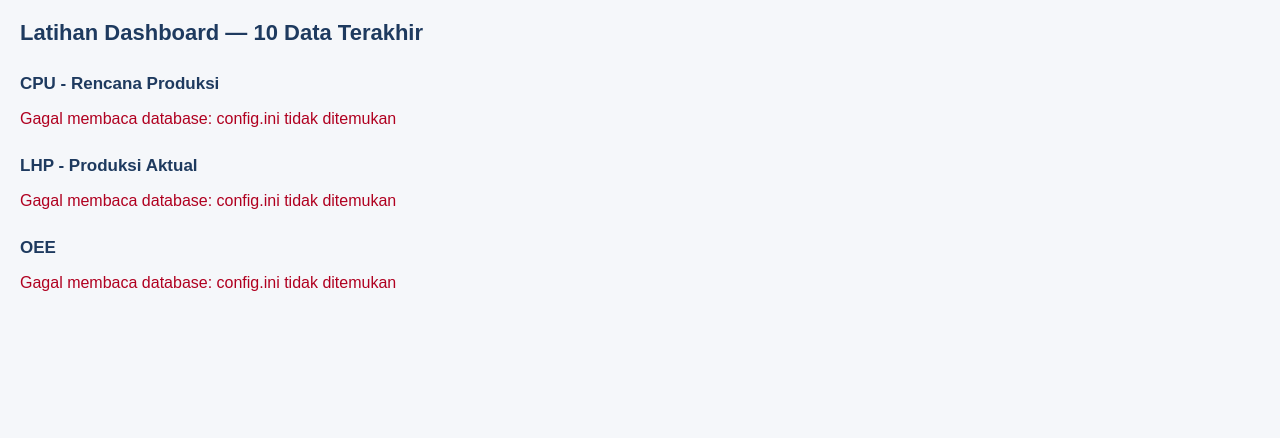
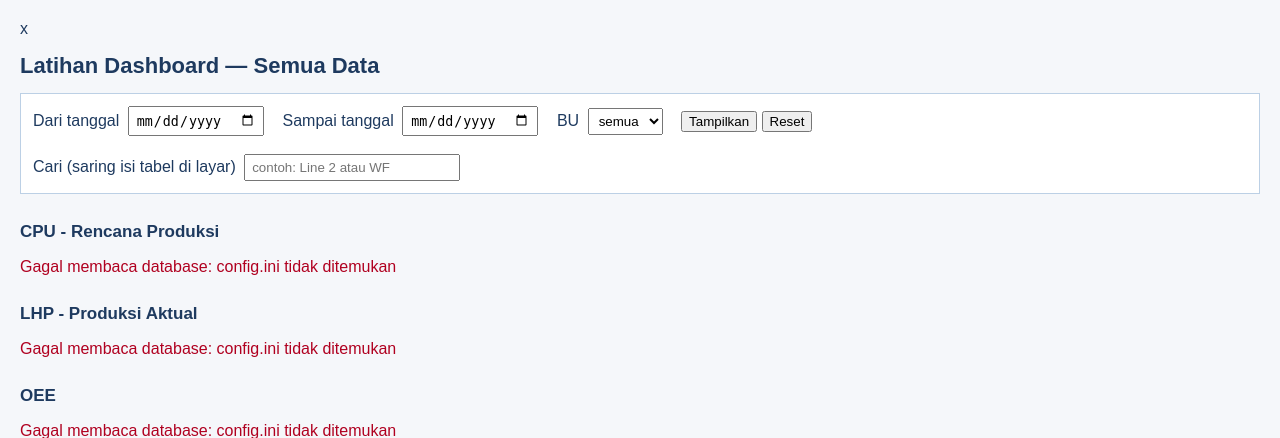
Before and after one commit to NatanKT/testingtarikdata, a Flask app: page / in a window 1280 px wide. Shown: the top 438 px of the page. Run offline with Flask 3, Linux system fonts and the light colour scheme; some libraries are stand-ins or nearby versions.

Commit message:
update dashboard dan koneksi database

```diff
--- a/app.py
+++ b/app.py
@@ -1,28 +1,109 @@
-from flask import Flask, render_template
+# program utama dashboard
+from flask import Flask, render_template, request
 from connection import baca_mysqlUPA
 
 application = Flask(__name__)
 
-judul = ('CPU - Rencana Produksi', 'LHP - Produksi Aktual', 'OEE')
-tabel = ('query_cpu_upa_2026', 'query_lhp_upa_2026', 'query_oee_upa_2026')
-kolom = (
-    ('tanggal', 'bu', 'kode_pabrik', 'line', 'lhp_est', 'lhp_real'),
-    ('tanggal', 'bu', 'kode_pabrik', 'line', 'real_ctn'),
-    ('tanggal', 'bu', 'at', 'mpt', 'ao', 'so', 'go', 'target_c_bu'),
-)
+# daftar tabel yang mau ditampilkan, satu kotak per tabel
+DAFTAR_TABEL = [
+    {
+        'judul': 'CPU - Rencana Produksi',
+        'tabel': 'query_cpu_upa_2026',
+        'kolom': ['tanggal', 'bu', 'kode_pabrik', 'line', 'lhp_est', 'lhp_real'],
+    },
+    {
+        'judul': 'LHP - Produksi Aktual',
+        'tabel': 'query_lhp_upa_2026',
+        'kolom': ['tanggal', 'bu', 'kode_pabrik', 'line', 'real_ctn'],
+    },
+    {
+        'judul': 'OEE',
+        'tabel': 'query_oee_upa_2026',
+        'kolom': ['tanggal', 'bu', 'at', 'mpt', 'ao', 'so', 'go', 'target_c_bu'],
+    },
+]
+
+
+def ambil_filter():
+    # ambil filter dari alamat halaman, contoh: /?mulai=2026-03-01&selesai=2026-03-31&bu=WF
+    return {
+        'mulai': request.args.get('mulai', ''),
+        'selesai': request.args.get('selesai', ''),
+        'bu': request.args.get('bu', ''),
+    }
+
+
+def susun_where(f, dipakai):
+    # bagian "where ..." hanya dibuat untuk filter yang diisi
+    syarat = []
+    nilai = []
+    if f['mulai'] and 'tanggal' in dipakai:
+        syarat.append('tanggal >= %s')
+        nilai.append(f['mulai'])
+    if f['selesai'] and 'tanggal' in dipakai:
+        syarat.append('tanggal <= %s')
+        nilai.append(f['selesai'])
+    if f['bu'] and 'bu' in dipakai:
+        syarat.append('bu = %s')
+        nilai.append(f['bu'])
+    if syarat:
+        return ' where ' + ' and '.join(syarat), tuple(nilai)
+    return '', ()
+
+
+def bersihkan_none(baris):
+    # ganti nilai None (kolom kosong di database) dengan '' agar tampilan tidak menulis "None"
+    hasil = []
+    for nilai in baris:
+        if nilai is None:
+            hasil.append('')
+        else:
+            hasil.append(nilai)
+    return hasil
+
 
 @application.route('/')
 def index():
+    daftar_filter = ambil_filter()
+    daftar_bu = []
     data = []
-    for i in range(0, 3):
-        sql = "select %s from %s order by tanggal desc limit 10" % (','.join(kolom[i]), tabel[i])
+    for info in DAFTAR_TABEL:
+        # gabung nama kolom jadi satu kalimat, contoh: "tanggal,bu,line"
+        daftar_kolom = ','.join(info['kolom'])
+        # hanya kolom tanggal & bu yang bisa difilter (kolom lain tidak pasti ada di tiap tabel)
+        kolom_filter = [k for k in info['kolom'] if k in ('tanggal', 'bu')]
+        where, nilai = susun_where(daftar_filter, kolom_filter)
+        # tidak pakai limit: semua baris ikut ditampilkan, urut dari tanggal terbaru
+        sql = f"select {daftar_kolom} from {info['tabel']}{where} order by tanggal desc"
+
+        # baca database; kalau gagal, simpan pesan errornya
+        hasil = []
+        error = None
         try:
-            hasil = [list(baris) for baris in baca_mysqlUPA(sql)]
-            err = None
+            for baris in baca_mysqlUPA(sql, nilai):
+                # tanggal ditulis rapi (2026-03-01), bukan (2026, 3, 1)
+                hasil.append(bersihkan_none([str(v) if hasattr(v, 'year') else v for v in baris]))
         except Exception as e:
             print(e)
-            hasil, err = [], str(e)
-        data.append({'judul': judul[i], 'kolom': kolom[i], 'rows': hasil, 'error': err})
-    return render_template('index.html', data=data)
+            error = str(e)
 
-application.run(host='0.0.0.0', debug=True)
+        # isi pilihan dropdown BU: ambil dari tabel pertama yang punya kolom bu
+        if not daftar_bu and 'bu' in info['kolom']:
+            try:
+                daftar_bu = [baris[0] for baris in baca_mysqlUPA(f"select distinct bu from {info['tabel']} order by bu")]
+            except Exception as e:
+                print(e)
+
+        # kirim ke templates/index.html
+        data.append({
+            'judul': info['judul'],
+            'kolom': info['kolom'],
+            'rows': hasil,
+            'error': error,
+        })
+
+    return render_template('index.html', data=data, f=daftar_filter, daftar_bu=daftar_bu)
+
+
+if __name__ == '__main__':
+    application.run(host='0.0.0.0', debug=True)
--- a/connection.py
+++ b/connection.py
@@ -1,18 +1,26 @@
+# modul pembantu: baca data dari database MySQL
 import configparser, os
 import MySQLdb
 
+# letak folder program ini (dipakai untuk mencari file config.ini)
 BASE_DIR = os.path.dirname(os.path.abspath(__file__))
 
-def baca_mysqlUPA(sql):
+def baca_mysqlUPA(sql, nilai=()):
+    # 1. baca pengaturan koneksi dari config.ini
     cfg = configparser.ConfigParser()
     if not cfg.read(os.path.join(BASE_DIR, 'config.ini'), encoding='utf-8'):
         raise RuntimeError('config.ini tidak ditemukan')
     s = cfg['database']
+
+    # 2. sambungkan ke database lalu jalankan SQL
     basis = MySQLdb.connect(s.get('host'), s.get('user'), s.get('password'), s.get('name'))
     basis.ping(True)
     kursor = basis.cursor()
-    kursor.execute(sql)
+    # nilai=() dipakai kalau SQL berisi %s, supaya isi filter tidak bisa menyusup ke SQL (anti SQL injection)
+    kursor.execute(sql, nilai)
     hasil = kursor.fetchall()
+
+    # 3. tutup koneksi lalu kembalikan hasilnya
     kursor.close()
     basis.close()
     return hasil
--- a/templates/index.html
+++ b/templates/index.html
@@ -3,7 +3,7 @@
 <head>
 <meta charset="utf-8">
 <meta name="viewport" content="width=device-width, initial-scale=1">
-<title>Latihan Dashboard — 10 Data Terakhir</title>
+<title>Latihan Dashboard — Semua Data</title>x
 <style>
   body { font-family: Arial, sans-serif; margin: 20px; background: #f5f7fa; color: #1e3a5f; }
   h1 { font-size: 22px; }
@@ -13,22 +13,80 @@
   th { background: #1e3a5f; color: #eaf2fa; }
   tr:nth-child(even) { background: #eef4fa; }
   .err { color: #b00020; }
+  .filter { background: #fff; border: 1px solid #bcd0e5; padding: 12px; margin-bottom: 8px; }
+  .filter label { margin-right: 4px; }
+  .filter input, .filter select { margin-right: 14px; padding: 4px 6px; }
+  .filter input[type=text] { width: 200px; }
 </style>
 </head>
 <body>
-<h1>Latihan Dashboard — 10 Data Terakhir</h1>
+<h1>Latihan Dashboard — Semua Data</h1>
+
+{# FORM FILTER: tanggal awal, tanggal akhir, dan BU #}
+<form class="filter" method="get" action="/">
+  <label>Dari tanggal</label>
+  <input type="date" name="mulai" value="{{ f.mulai }}">
+  <label>Sampai tanggal</label>
+  <input type="date" name="selesai" value="{{ f.selesai }}">
+  <label>BU</label>
+  <select name="bu">
+    <option value="">semua</option>
+    {% for b in daftar_bu %}
+    <option value="{{ b }}" {% if b == f.bu %}selected{% endif %}>{{ b }}</option>
+    {% endfor %}
+  </select>
+  <button type="submit">Tampilkan</button>
+  <button type="button" onclick="location.href='/'">Reset</button>
+  <br><br>
+  <label>Cari (saring isi tabel di layar)</label>
+  <input type="text" id="tombol-cari" oninput="saringTabel(this.value)" placeholder="contoh: Line 2 atau WF">
+</form>
+
+{# ULANGI untuk tiap sumber data (CPU, LHP, OEE) #}
 {% for d in data %}
+
 <h2>{{ d.judul }}</h2>
+
 {% if d.error %}
+{# kalau database gagal dibaca, tampilkan pesan error saja #}
 <p class="err">Gagal membaca database: {{ d.error }}</p>
+
 {% else %}
+{# kalau berhasil, gambar tabel datanya #}
 <table>
-    <tr>{% for c in d.kolom %}<th>{{ c }}</th>{% endfor %}</tr>
+  {# baris kepala: satu kotak <th> untuk tiap nama kolom #}
+  <tr>
+    {% for c in d.kolom %}
+    <th>{{ c }}</th>
+    {% endfor %}
+  </tr>
+
+  {# baris isi: ulangi tiap baris data, satu kotak <td> untuk tiap nilai #}
   {% for r in d.rows %}
-    <tr>{% for v in r %}<td>{{ v if v is not none else '' }}</td>{% endfor %}</tr>
+  <tr>
+    {% for v in r %}
+    <td>{{ v }}</td>
+    {% endfor %}
+  </tr>
   {% endfor %}
 </table>
 {% endif %}
+
 {% endfor %}
+
+<script>
+// sembunyikan baris yang tidak memuat kata yang diketik (tanpa memanggil server lagi)
+function saringTabel(kata) {
+  var cari = kata.toLowerCase();
+  var semuaTabel = document.querySelectorAll('table');
+  for (var t = 0; t < semuaTabel.length; t++) {
+    var baris = semuaTabel[t].querySelectorAll('tr');
+    for (var i = 1; i < baris.length; i++) {
+      var isi = baris[i].textContent.toLowerCase();
+      baris[i].style.display = isi.indexOf(cari) >= 0 ? '' : 'none';
+    }
+  }
+}
+</script>
 </body>
 </html>
```
Also changed, not shown: tes_dashboard.py (added, +27 -0 lines), 1 other file. Lines whose indentation alone changed are shown as unchanged.
